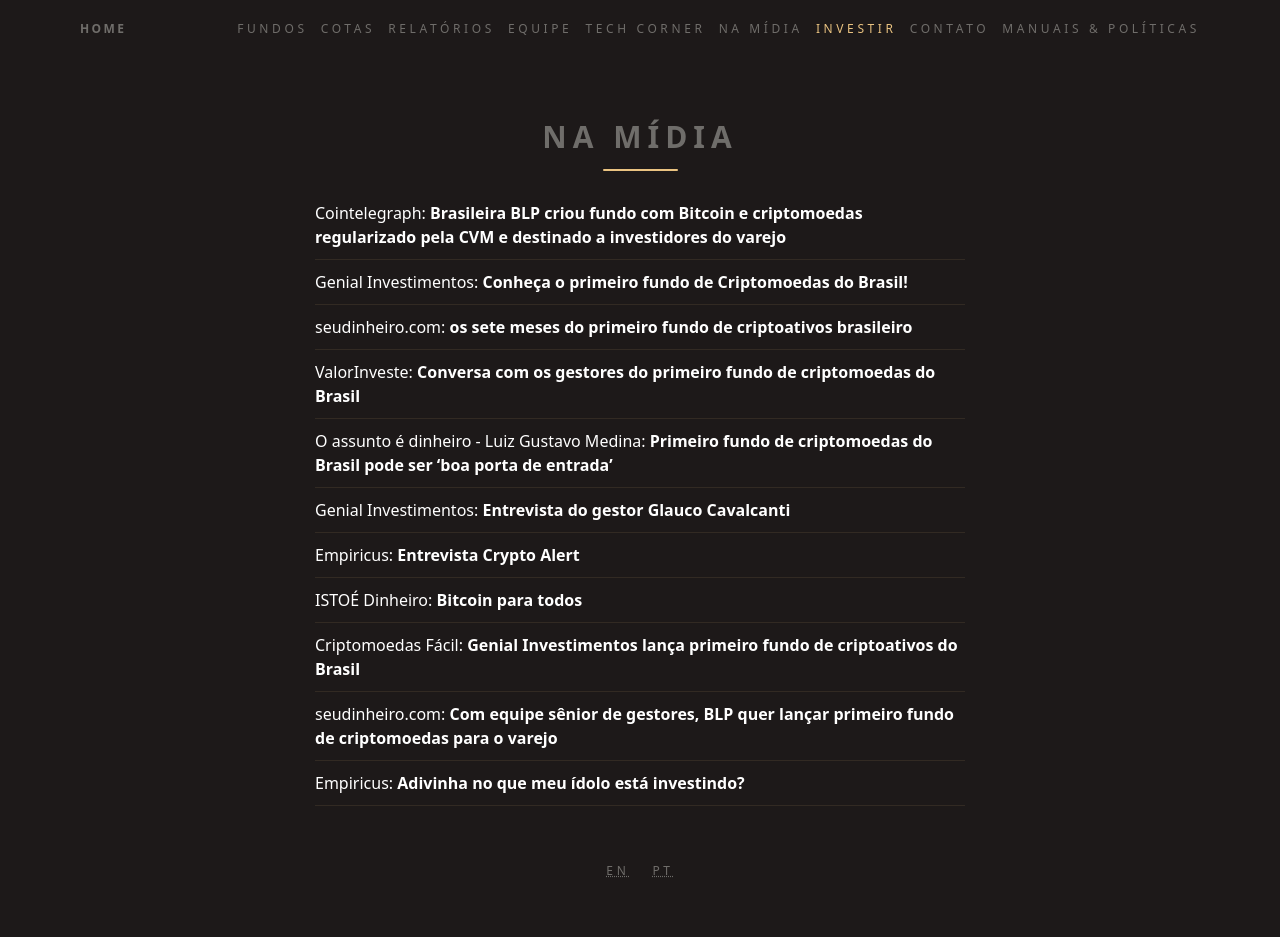
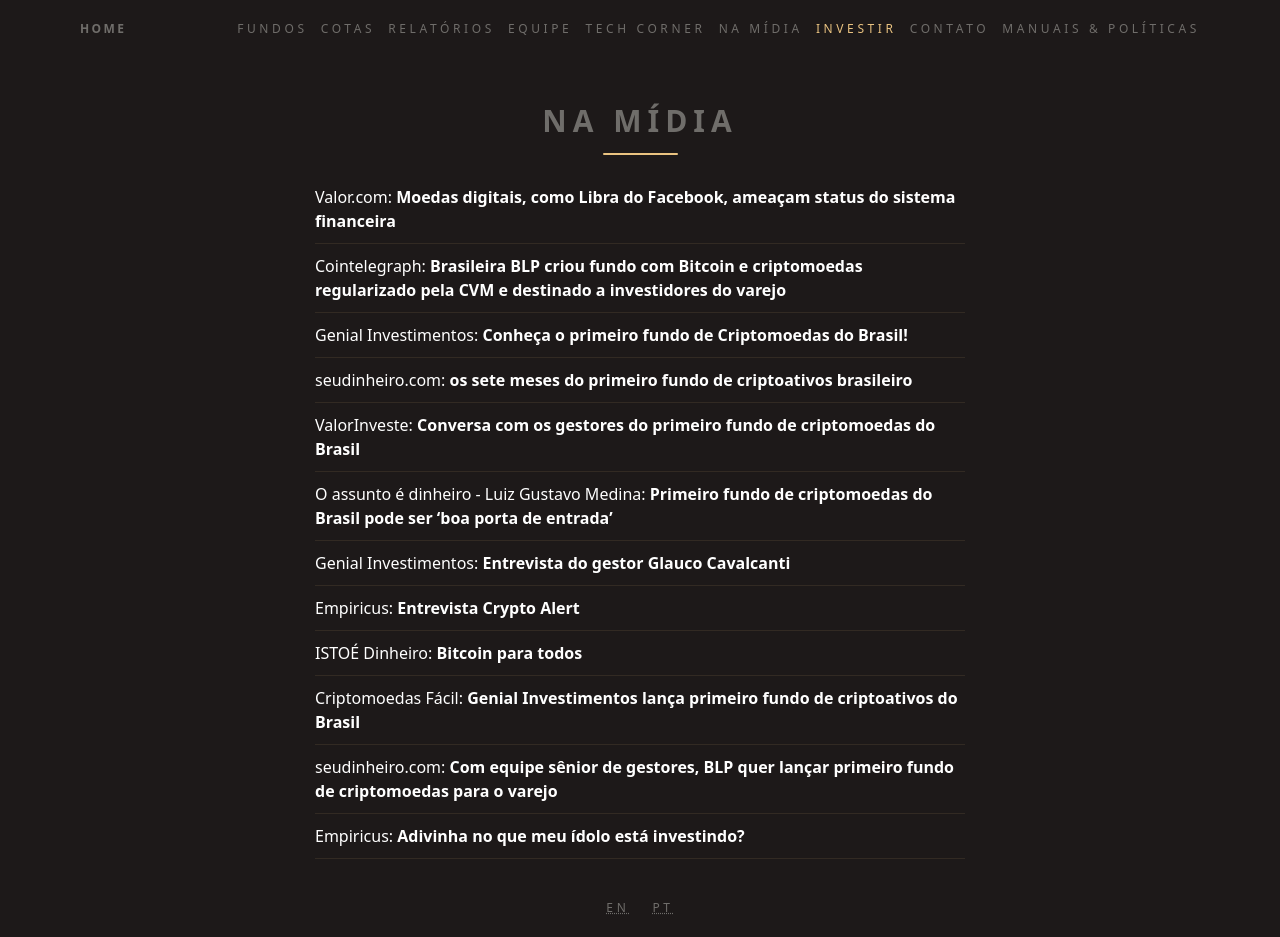
Before and after one commit to ateliedetemas/blpcrypto, a Jekyll site: the page built from _pages/na-midia.md, in a window 1280 px wide. Built offline with Jekyll 4.4.1, drawn with Linux system fonts in a browser that asks for light colours; before the commit the page ends 900 px from its top, so only the background shows below that.

Commit message:
Update na-midia.md

```diff
--- a/_pages/na-midia.md
+++ b/_pages/na-midia.md
@@ -3,6 +3,7 @@ lang: pt
 layout: page
 title: Na Mídia
 ---
+| [Valor.com: **Moedas digitais, como Libra do Facebook, ameaçam status do sistema financeira**](http://www.valor.com.br/cultura/6355697/moedas-digitais-como-libra-do-facebook-ameacam-status-do-sistema-financeiro)
 | [Cointelegraph: **Brasileira BLP criou fundo com Bitcoin e criptomoedas regularizado pela CVM e destinado a investidores do varejo**](https://br.cointelegraph.com/news/brazilian-blp-created-cvm-regularized-bitcoin-and-cryptocurrency-investment-fund-for-retail-investors)
 | [Genial Investimentos: **Conheça o primeiro fundo de Criptomoedas do Brasil!**](https://www.youtube.com/watch?v=Fqo3gsqnnis&feature=youtu.be)
 | [seudinheiro.com: **os sete meses do primeiro fundo de criptoativos brasileiro**](https://www.seudinheiro.com/os-sete-meses-do-primeiro-fundo-de-criptoativos-brasileiro/)
```
